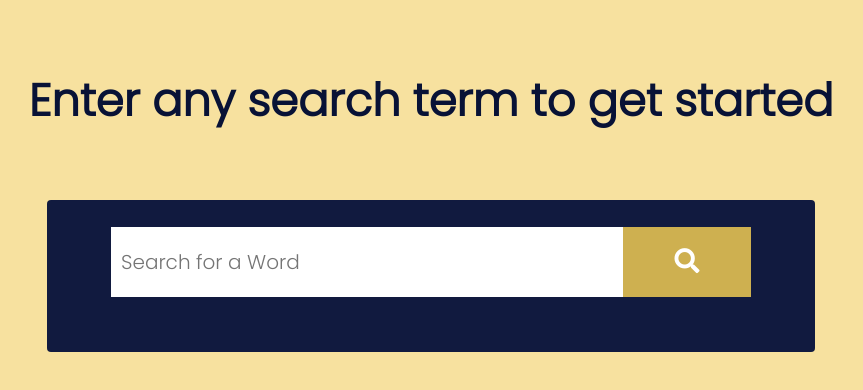
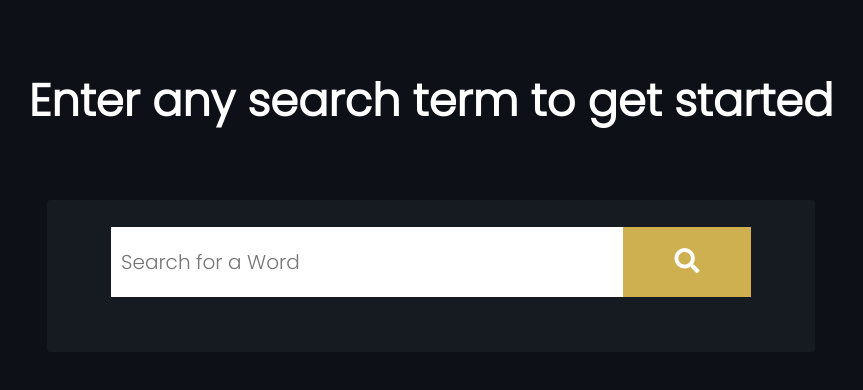
Before and after one commit to Zoldykk/dictionary-app, a plain HTML site: page index.html in a window 1280 px wide. Shown: the whole page, without its empty margins (209-1072 px from the left). Drawn offline with Linux system fonts and the light colour scheme.

Commit message:
colors changed

```diff
--- a/style.css
+++ b/style.css
@@ -6,7 +6,7 @@
 }
 
 body{
-  background-color: #f7e19f;
+  background-color: #0D1117;
 }
 
 .container {
@@ -25,7 +25,7 @@ body{
   font-size: clamp(1rem, 2vw, 1.4rem);
   font-weight: bolder;
   text-align: center;
-  color: #081236;
+  color: #ffffff;
 }
 
 .container main {
@@ -34,7 +34,7 @@ body{
   flex-direction: column;
   justify-content: center;
   align-items: center;
-  background-color: #111a3f;
+  background-color: #161B22;
   border-radius: 4px;
   padding: 10px 0px;
 }
```
